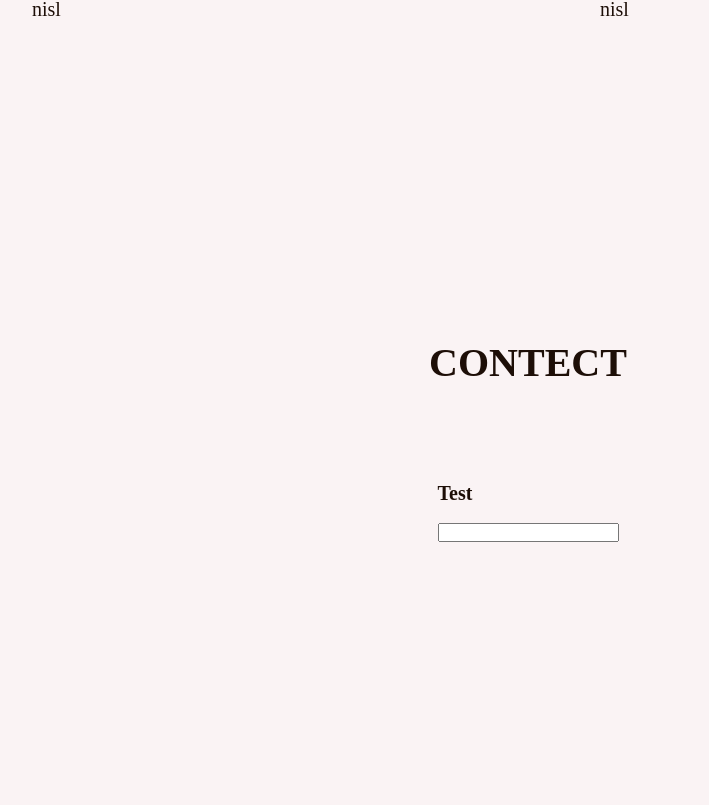
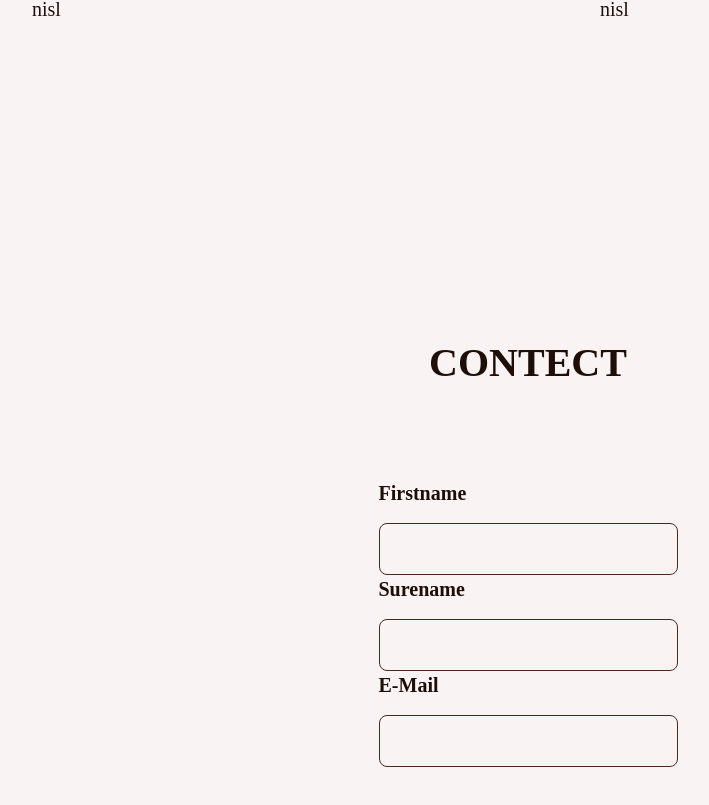
Before and after one commit to Alvadda/stuschenko-design, a React (Create React App) app: page /#home in a window 1280 px wide. Shown: the part 3913-4718 px from the top of the page, without its empty margins (112-821 px from the left). Built offline with nearby package versions, Linux system fonts and the light colour scheme; a web font is replaced by a local one.

Commit message:
add text field component

```diff
--- /dev/null
+++ b/src/components/textField/TextField.tsx
@@ -0,0 +1,22 @@
+import { InputHTMLAttributes } from 'react'
+import Label from '../label/Label'
+import style from './textField.module.css'
+
+interface Props extends InputHTMLAttributes<HTMLInputElement> {
+  label?: string
+  id: string
+  type?: 'text' | 'email' | 'password'
+}
+
+function TextField({ label, id, type = 'text', className, ...rest }: Props) {
+  if (label)
+    return (
+      <Label title={label} htmlFor={id}>
+        <input className={`${style.input} ${className}`} type={type} id={id} {...rest} />
+      </Label>
+    )
+
+  return <input className={`${style.input} ${className}`} type={type} id={id} {...rest} />
+}
+
+export default TextField
--- /dev/null
+++ b/src/components/textField/textField.module.css
@@ -0,0 +1,15 @@
+.input {
+  display: flex;
+  align-items: center;
+  padding: var(--spacing-4) var(--spacing-5);
+
+  height: 5.2rem;
+  width: 100%;
+
+  background-color: transparent;
+  border-radius: var(--boarder-radius-m);
+  border: 1px solid var(--color-secondary);
+
+  font-size: var(--font-size-m);
+  font-weight: var(--font-weight-regular);
+}
--- a/src/pages/contact/Contact.tsx
+++ b/src/pages/contact/Contact.tsx
@@ -1,5 +1,6 @@
 import Label from '../../components/label/Label'
 import Page from '../../components/page/Page'
+import TextField from '../../components/textField/TextField'
 import style from './contact.module.css'
 
 function Contect() {
@@ -7,9 +8,11 @@ function Contect() {
     <Page page="contact" threshold={0.6}>
       <div className={style.container}>
         <h2>CONTECT</h2>
-        <Label htmlFor="test" title="Test">
-          <input type="text" id="test" />
-        </Label>
+        <form className={style.form}>
+          <TextField label="Firstname" id="firstName" />
+          <TextField label="Surename" id="sureName" />
+          <TextField label="E-Mail" id="email" type="email" />
+        </form>
       </div>
     </Page>
   )
```
